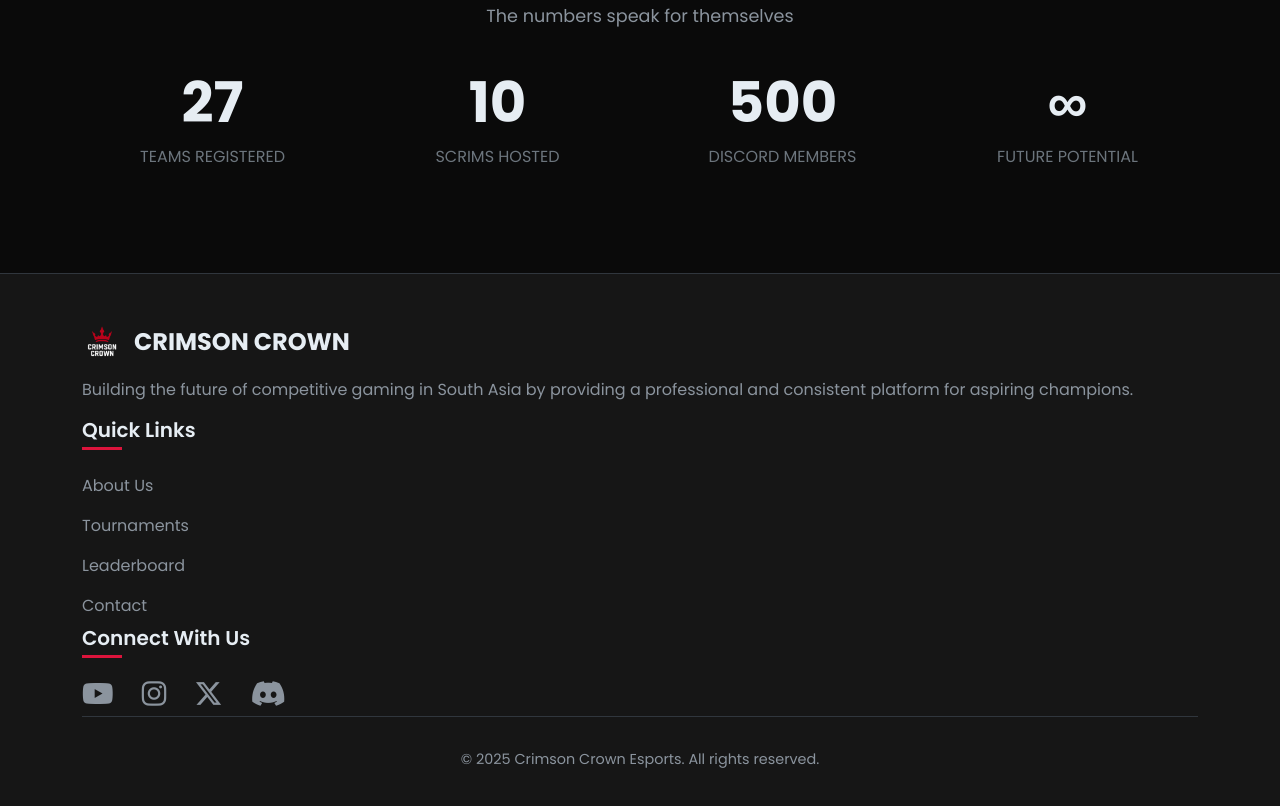
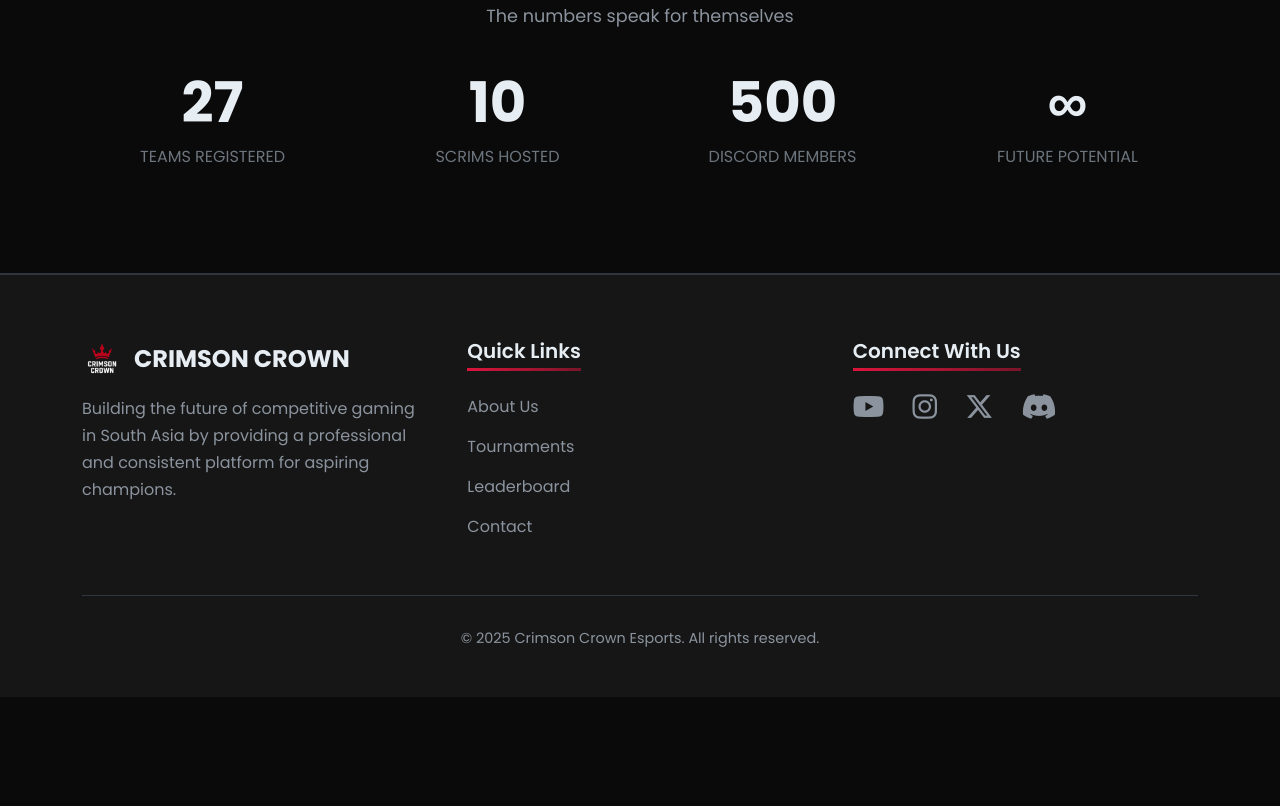
Before and after one commit to kkhanurag-cyber/crimsoncrown, a website: page index.html in a window 1280 px wide. Shown: the part 1727-2533 px from the top of the page. After the commit the page ends 2424 px from the top, so only its background shows below. Drawn offline with nearby package versions, Linux system fonts and the light colour scheme.

Commit message:
footer update

```diff
--- a/assets/css/crimson-styles.css
+++ b/assets/css/crimson-styles.css
@@ -324,12 +324,21 @@ main {
     z-index: 1;
 }
 
+/* UPDATED LINE START: Replace the old footer styles with this new section. */
+
 /* --- 7. FOOTER --- */
 .site-footer {
     background-color: var(--darker-grey);
-    padding: 3rem 0;
-    border-top: 1px solid var(--border-color);
+    padding: 4rem 0 2rem 0; /* Increased top padding */
+    border-top: 2px solid var(--border-color);
     margin-top: auto;
+}
+
+.footer-content {
+    display: grid;
+    grid-template-columns: repeat(auto-fit, minmax(250px, 1fr));
+    gap: 2.5rem;
+    margin-bottom: 3rem;
 }
 
 .footer-heading {
@@ -337,6 +346,7 @@ main {
     font-weight: 600;
     margin-bottom: 1.5rem;
     position: relative;
+    display: inline-block; /* Allows underline to fit content */
 }
 
 .footer-heading::after {
@@ -344,9 +354,9 @@ main {
     position: absolute;
     bottom: -8px;
     left: 0;
-    width: 40px;
+    width: 100%;
     height: 3px;
-    background-color: var(--crimson-red);
+    background: linear-gradient(90deg, var(--crimson-red), rgba(220, 20, 60, 0.5));
 }
 
 .footer-logo {
@@ -356,18 +366,21 @@ main {
     font-weight: 700;
     margin-bottom: 1rem;
 }
-
 .footer-logo img {
     height: 40px;
     margin-right: 12px;
 }
-
 .footer-logo span {
     color: var(--text-primary);
+    transition: color var(--transition-speed-fast) ease;
+}
+.footer-logo:hover span {
+    color: var(--crimson-red);
 }
 
 .footer-about p {
     color: var(--text-secondary);
+    line-height: 1.7;
 }
 
 .footer-links ul {
@@ -380,14 +393,28 @@ main {
     color: var(--text-secondary);
     text-decoration: none;
     padding: 0.5rem 0;
-    display: block;
-    transition: color var(--transition-speed-fast) ease, padding-left var(--transition-speed-fast) ease;
+    display: inline-block; /* Allows for better hover effect */
+    position: relative;
+    transition: color var(--transition-speed-fast) ease, transform var(--transition-speed-fast) ease;
+}
+.footer-links ul li a::after {
+    content: '';
+    position: absolute;
+    bottom: 0;
+    left: 0;
+    width: 0;
+    height: 2px;
+    background-color: var(--crimson-red);
+    transition: width var(--transition-speed-med) ease;
+}
+.footer-links ul li a:hover {
+    color: var(--crimson-red);
+    transform: translateX(5px);
+}
+.footer-links ul li a:hover::after {
+    width: 100%;
 }
 
-.footer-links ul li a:hover {
-    color: var(--crimson-red);
-    padding-left: 10px;
-}
 
 .footer-social a {
     color: var(--text-secondary);
@@ -396,10 +423,9 @@ main {
     transition: color 0.2s ease, transform 0.2s ease;
     display: inline-block;
 }
-
 .footer-social a:hover {
     color: var(--crimson-red);
-    transform: translateY(-3px);
+    transform: translateY(-4px) scale(1.1);
 }
 
 .footer-bottom {
@@ -409,7 +435,7 @@ main {
     color: var(--text-secondary);
     font-size: 0.9rem;
 }
-
+/* UPDATED LINE END */
 /* --- 8. TOURNAMENT & CLAN CARDS (3D TILT EFFECT) --- */
 .col {
     perspective: 1000px;
```
